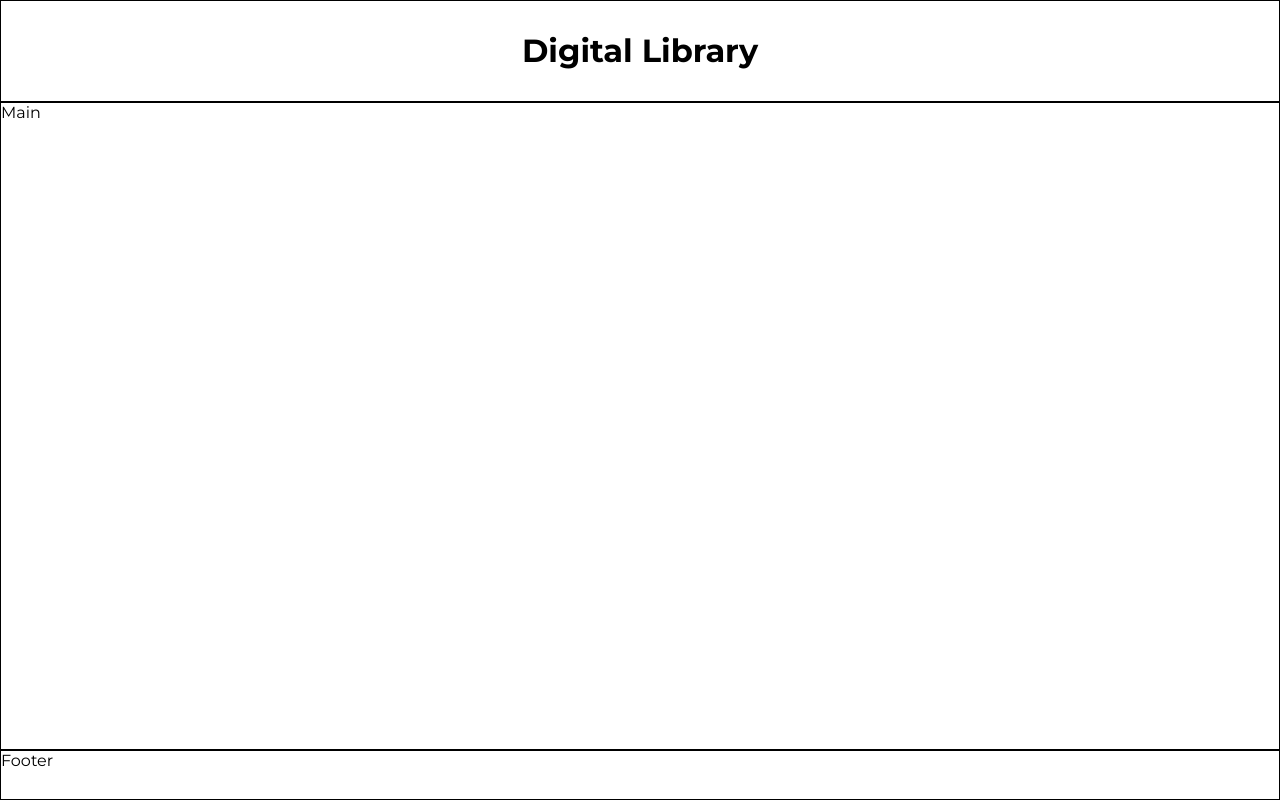
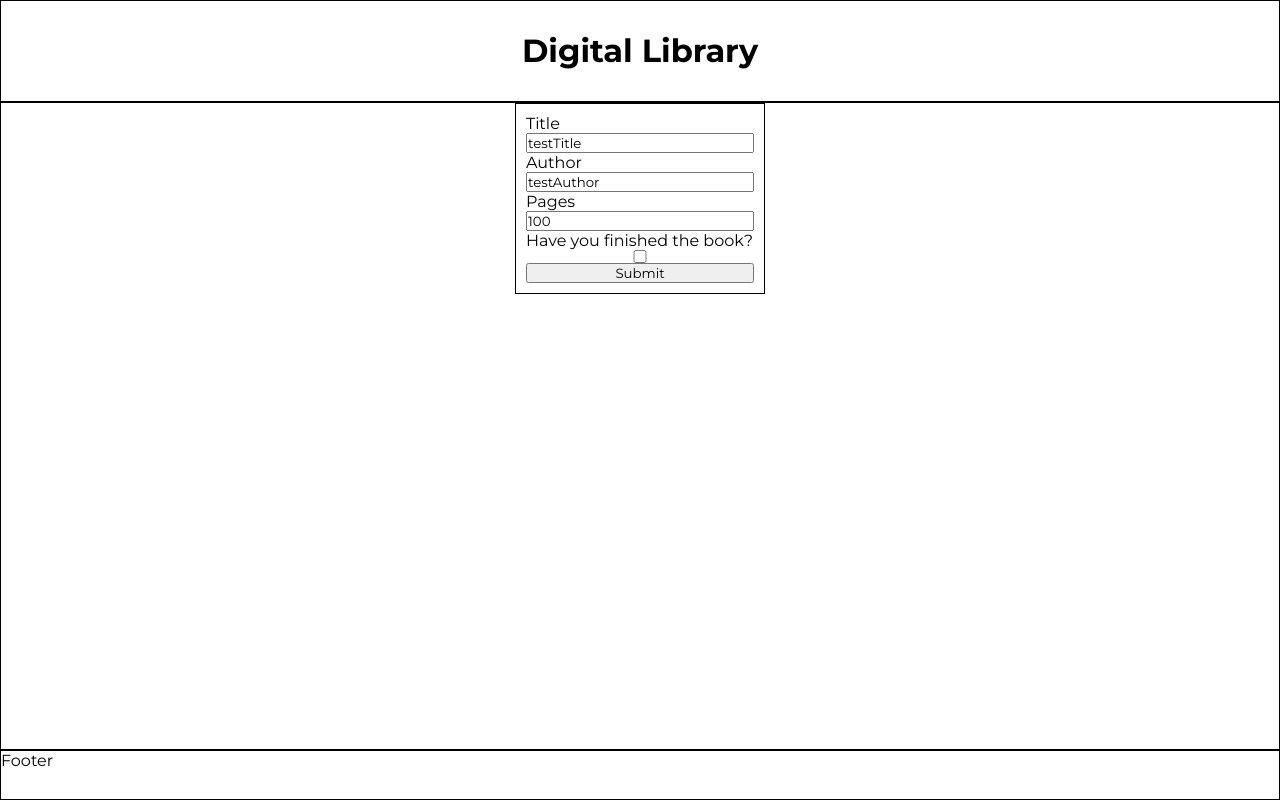
Before and after one commit to JPaulCodes/library, a plain HTML site: page index.html in a window 1280 px wide. Drawn offline with Linux system fonts and the light colour scheme.

Commit message:
Add input form for books

```diff
--- a/index.html
+++ b/index.html
@@ -15,7 +15,21 @@
   <header>
     <h1>Digital Library</h1>
   </header>
-  <main>Main</main>
+  <main>
+    <form class="book-form">
+      <label for="title">Title</label>
+      <input id="title" type="text" value="testTitle" name="title">
+      <label for="author">Author</label>
+      <input id="author" type="text" value="testAuthor" name="author">
+      <label for="pages">Pages</label>
+      <input id="pages" type="number" value="100" name="pages">
+      <label for="read">Have you finished the book?</label>
+      <input id="read" type="checkbox" name="read" value="read">
+      <button class="submit-button">Submit</button>
+    </form>
+    <div class="book-container">
+    </div>
+  </main>
   <footer>Footer</footer>
 </body>
 </html>
--- a/styles/styles.css
+++ b/styles/styles.css
@@ -3,7 +3,7 @@
   padding: 0;
   margin: 0;
   font-family: 'Montserrat', -apple-system, BlinkMacSystemFont, 'Segoe UI', Roboto, Helvetica, Arial,
-  sans-serif, 'Apple Color Emoji', 'Segoe UI Emoji', 'Segoe UI Symbol';
+    sans-serif, 'Apple Color Emoji', 'Segoe UI Emoji', 'Segoe UI Symbol';
 }
 
 body {
@@ -30,3 +30,12 @@ footer {
   border: 1px solid black;
   min-height: 50px;
 }
+
+form {
+  margin: 0 auto;
+  border: 1px solid black;
+  padding: 10px;
+  display: flex;
+  flex-direction: column;
+  max-width: 250px;
+}
```
